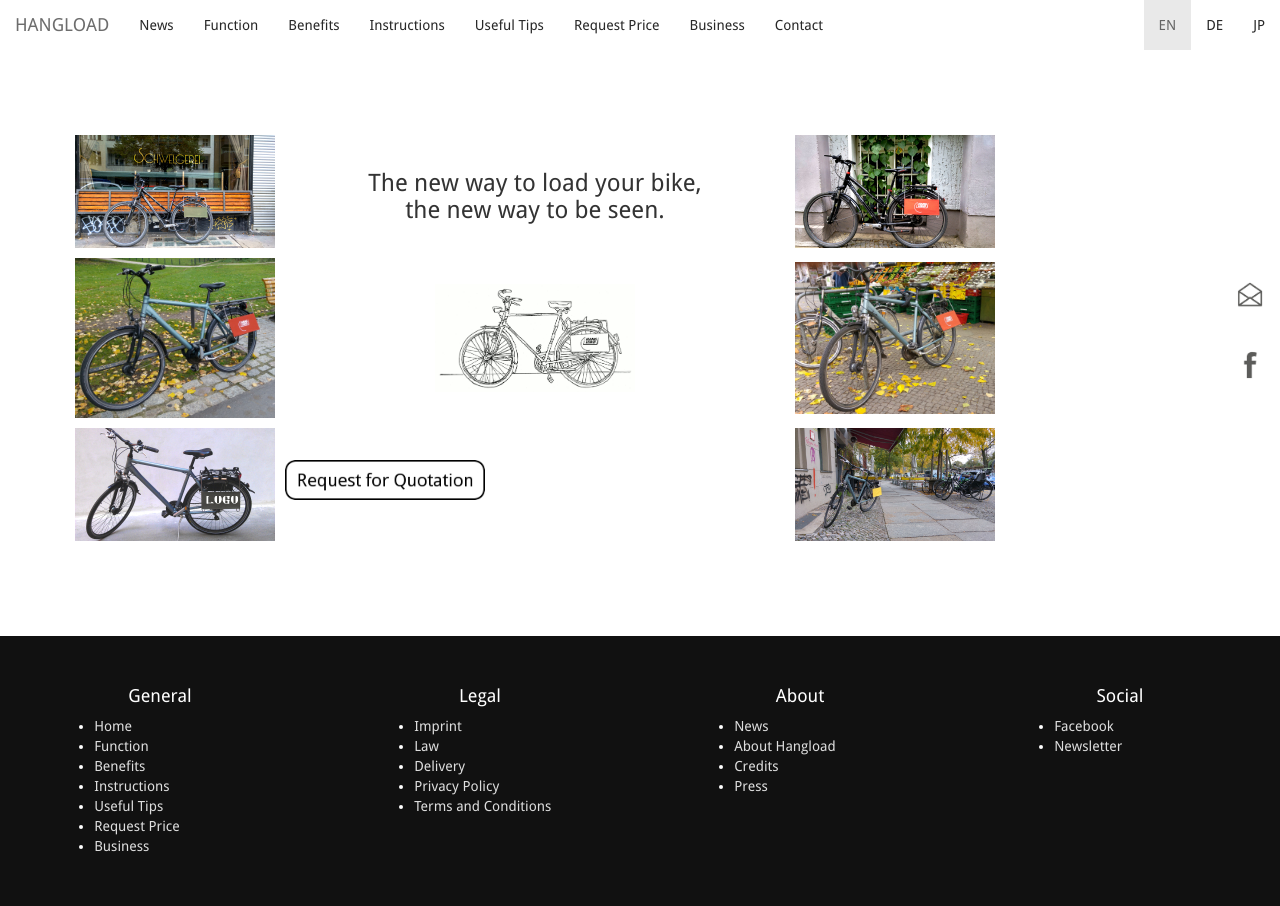
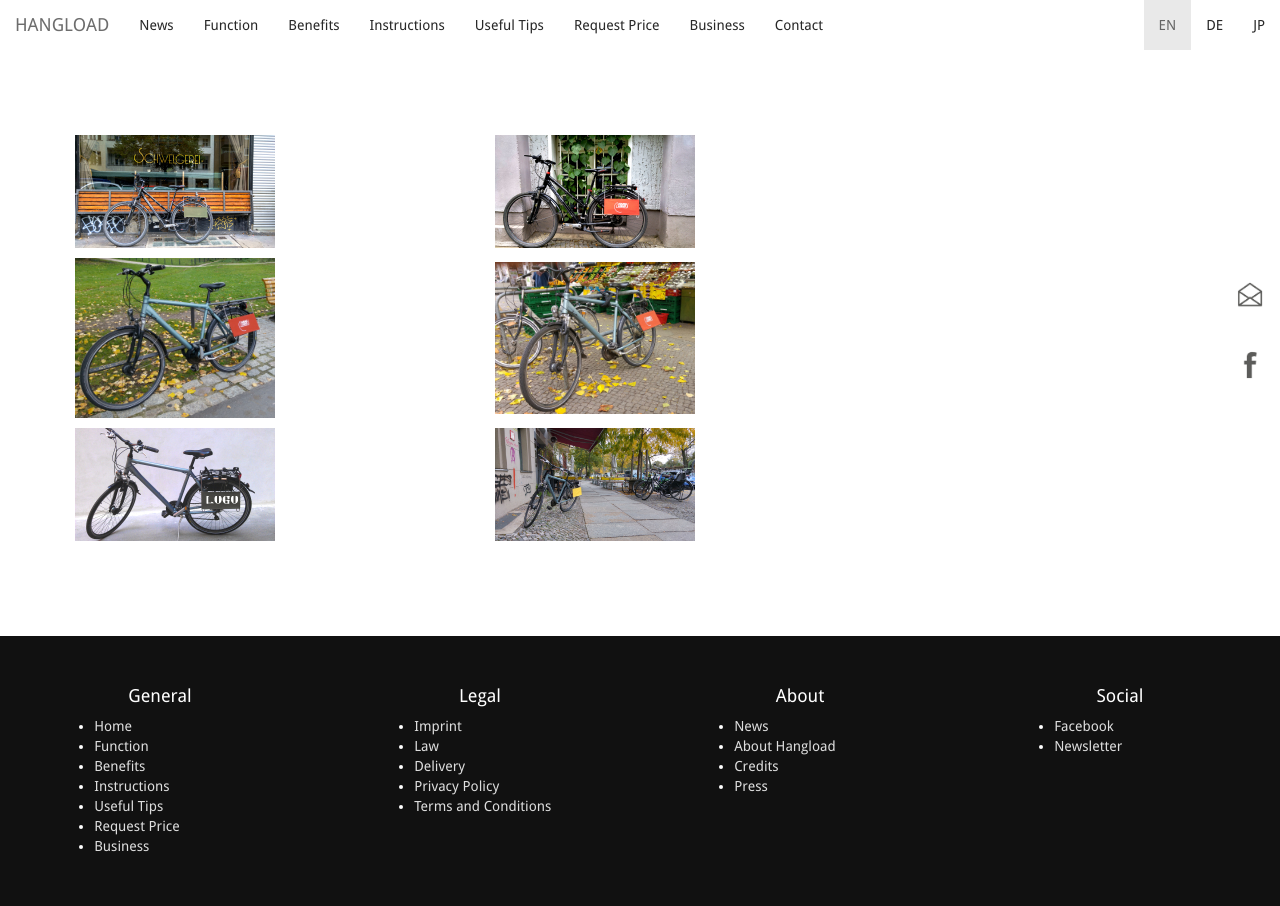
Before and after one commit to bodokaiser/hangload.com, a Jekyll site: the page built from promotions/index.html, in a window 1280 px wide. Built offline with Jekyll 4.4.1, drawn with Linux system fonts in a browser that asks for light colours; nearby versions of some CDN libraries; library files that are not in the unit come from our copies; Markdown is read by kramdown in place of the engine named in the settings.

Commit message:
Update index.html

```diff
--- a/promotions/index.html
+++ b/promotions/index.html
@@ -19,10 +19,13 @@ description: Business
           </a>
       </td>
       <td>
-        <h3 class="center">
-        The new way to load your bike,<br />
-        the new way to be seen.
-        </h3>
+        <table class="wide">
+          <tr>
+            <td>
+
+            </td>
+          </tr>
+        </table>
       </td>
       <td>
           <a href="../../images/pictures/20150923_130621_HDR.jpg">
@@ -36,8 +39,14 @@ description: Business
             <img src="../../images/pictures/thumb-20151022_135612_HDR.jpg" alt=" " />
           </a>
       </td>
-      <td class="wide">
-            <img src="../../images/pictures/promo.gif" alt="Promo" />
+      <td>
+        <table class="wide">
+          <tr>
+            <td>
+
+            </td>
+          </tr>
+        </table>
       </td>
       <td>
           <a href="../../images/pictures/20151022_144347_HDR.jpg">
@@ -52,12 +61,14 @@ description: Business
             <img src="../../images/pictures/thumb-IMAG0205a.jpg" alt=" " />
           </a>
       </td>
-      <td class="wide">
-        <p class="text-center"
-    <a href="/promotions/order">
-<img class="img-responsive" alt="Drawings Attach" src="/images/pictures/button.jpg" />
-</a>
-</p>
+      <td>
+        <table class="wide">
+          <tr>
+            <td>
+
+            </td>
+          </tr>
+        </table>
       </td>
       <td>
           <a href="../../images/pictures/20151022_142100_HDR.jpg">
```
